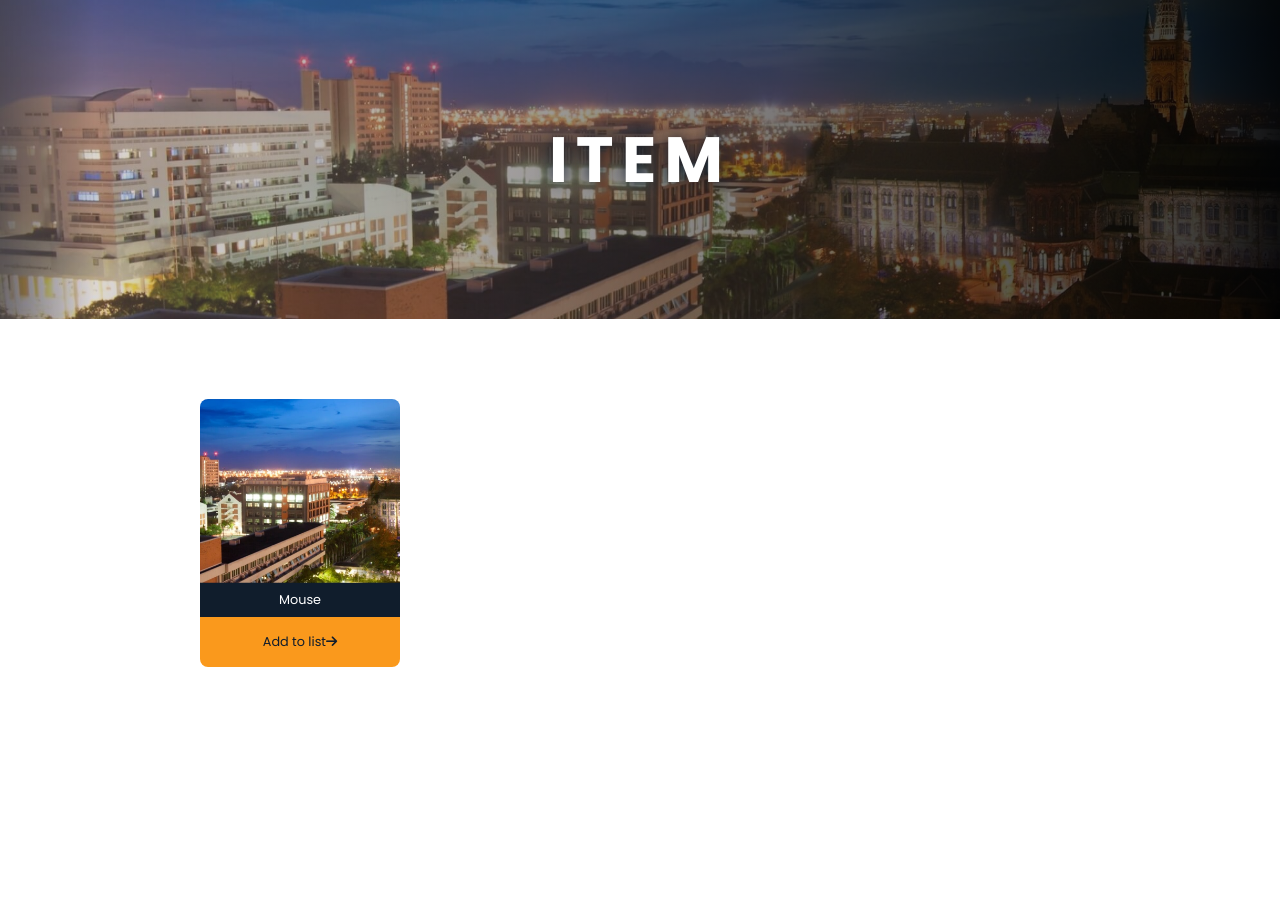
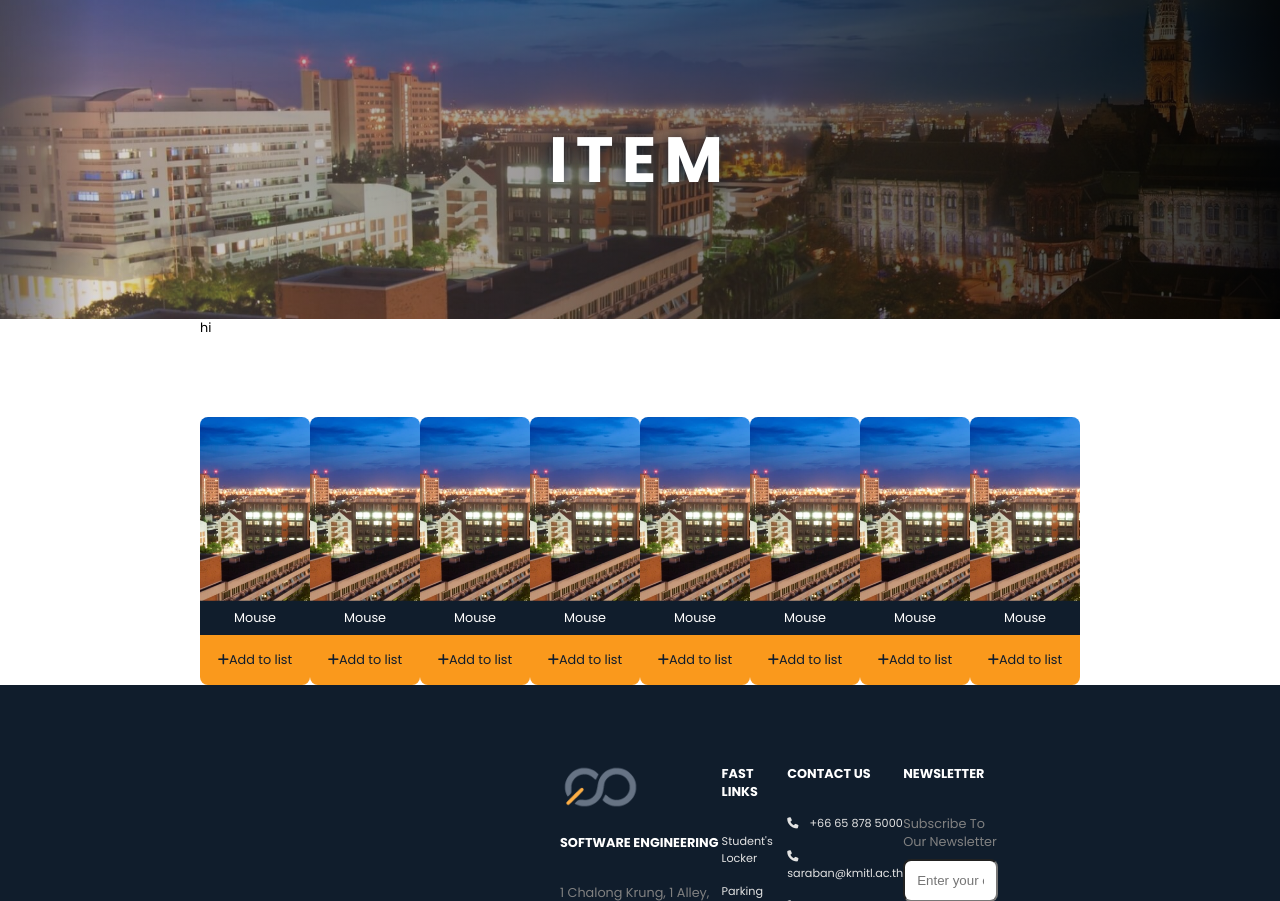
Before and after one commit to wwwnsai/Software-Engineering-Hub, a FastAPI app: page /item in a window 1280 px wide. Shown: the part 81-982 px from the top of the page. Run offline with FastAPI, Linux system fonts and the light colour scheme; some libraries are stand-ins or nearby versions.

Commit message:
Yed Doo Master 11

```diff
--- a/main/templates/Item/item.html
+++ b/main/templates/Item/item.html
@@ -48,6 +48,11 @@
             </div>
         </div>
 
+        <div class="container item__user">
+            <div class="item__user-welcome" id="itemLoginBlock">hi</div>
+            <div class="item__user-welcome" id="itemUserBlock"></div>
+        </div>
+
         <div class="container item__container">
             <div class="item__card">
                 <div class="item__card--upper">
@@ -61,12 +66,122 @@
                     <div class="item__card-name">Mouse</div>
                 </div>
                 <div class="item__card-btn" id=" item__card-btn">
-                    Add to list<i class="icon fa-solid fa-arrow-right"></i>
+                    <i class="icon fa-solid fa-plus"></i>Add to list
+                </div>
+            </div>
+
+            <div class="item__card">
+                <div class="item__card--upper">
+                    <img
+                        class="item__card-img"
+                        src="{{ url_for('images', path='/image/kmitl_photo_1.jpg') }}"
+                        alt="img"
+                    />
+                </div>
+                <div class="item__card--lower">
+                    <div class="item__card-name">Mouse</div>
+                </div>
+                <div class="item__card-btn" id=" item__card-btn">
+                    <i class="icon fa-solid fa-plus"></i>Add to list
+                </div>
+            </div>
+
+            <div class="item__card">
+                <div class="item__card--upper">
+                    <img
+                        class="item__card-img"
+                        src="{{ url_for('images', path='/image/kmitl_photo_1.jpg') }}"
+                        alt="img"
+                    />
+                </div>
+                <div class="item__card--lower">
+                    <div class="item__card-name">Mouse</div>
+                </div>
+                <div class="item__card-btn" id=" item__card-btn">
+                    <i class="icon fa-solid fa-plus"></i>Add to list
+                </div>
+            </div>
+
+            <div class="item__card">
+                <div class="item__card--upper">
+                    <img
+                        class="item__card-img"
+                        src="{{ url_for('images', path='/image/kmitl_photo_1.jpg') }}"
+                        alt="img"
+                    />
+                </div>
+                <div class="item__card--lower">
+                    <div class="item__card-name">Mouse</div>
+                </div>
+                <div class="item__card-btn" id=" item__card-btn">
+                    <i class="icon fa-solid fa-plus"></i>Add to list
+                </div>
+            </div>
+
+            <div class="item__card">
+                <div class="item__card--upper">
+                    <img
+                        class="item__card-img"
+                        src="{{ url_for('images', path='/image/kmitl_photo_1.jpg') }}"
+                        alt="img"
+                    />
+                </div>
+                <div class="item__card--lower">
+                    <div class="item__card-name">Mouse</div>
+                </div>
+                <div class="item__card-btn" id=" item__card-btn">
+                    <i class="icon fa-solid fa-plus"></i>Add to list
+                </div>
+            </div>
+
+            <div class="item__card">
+                <div class="item__card--upper">
+                    <img
+                        class="item__card-img"
+                        src="{{ url_for('images', path='/image/kmitl_photo_1.jpg') }}"
+                        alt="img"
+                    />
+                </div>
+                <div class="item__card--lower">
+                    <div class="item__card-name">Mouse</div>
+                </div>
+                <div class="item__card-btn" id=" item__card-btn">
+                    <i class="icon fa-solid fa-plus"></i>Add to list
+                </div>
+            </div>
+
+            <div class="item__card">
+                <div class="item__card--upper">
+                    <img
+                        class="item__card-img"
+                        src="{{ url_for('images', path='/image/kmitl_photo_1.jpg') }}"
+                        alt="img"
+                    />
+                </div>
+                <div class="item__card--lower">
+                    <div class="item__card-name">Mouse</div>
+                </div>
+                <div class="item__card-btn" id=" item__card-btn">
+                    <i class="icon fa-solid fa-plus"></i>Add to list
+                </div>
+            </div>
+
+            <div class="item__card">
+                <div class="item__card--upper">
+                    <img
+                        class="item__card-img"
+                        src="{{ url_for('images', path='/image/kmitl_photo_1.jpg') }}"
+                        alt="img"
+                    />
+                </div>
+                <div class="item__card--lower">
+                    <div class="item__card-name">Mouse</div>
+                </div>
+                <div class="item__card-btn" id=" item__card-btn">
+                    <i class="icon fa-solid fa-plus"></i>Add to list
                 </div>
             </div>
         </div>
-
-        <div class="container item__footer"></div>
 
         <!-- Section - Footer -->
 
```
Also changed, not shown: 2 other files.
